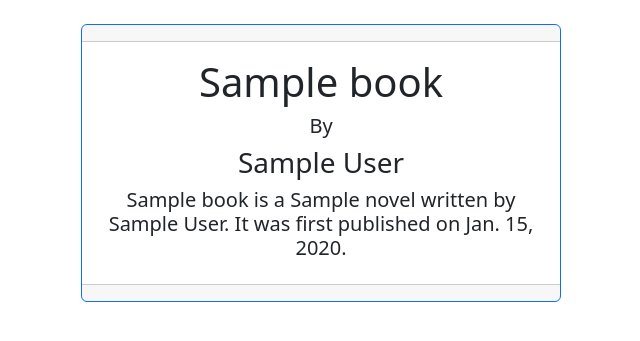
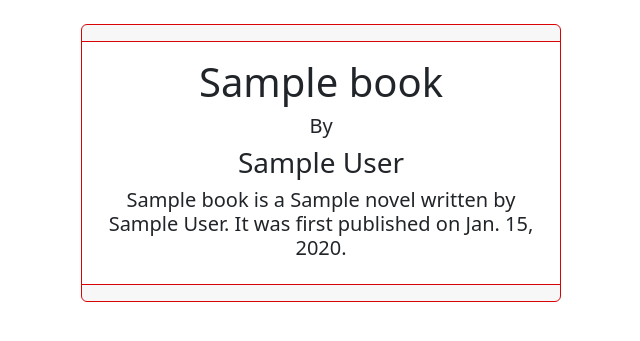
Before and after one commit to DrIntern/final_project, a Django app: page /books/book/1/ in a window 1280 px wide. Shown: the part 57-398 px from the top of the page, without its empty margins (319-959 px from the left). Run offline with Django 5.2, Linux system fonts and the light colour scheme; tables that the repository leaves empty hold one stand-in row (values such as "Sample post"); some libraries are stand-ins or nearby versions.

Commit message:
fidgeted with css

```diff
--- a/bookreview/urls.py
+++ b/bookreview/urls.py
@@ -15,6 +15,8 @@ Including another URLconf
     2. Add a URL to urlpatterns:  path('blog/', include('blog.urls'))
 """
 from django.contrib import admin
+from django.conf.urls.static import static
+from django.conf import settings
 from django.urls import path, include
 
 
@@ -23,4 +25,4 @@ urlpatterns = [
     path('books/', include('books.urls')),
     path('', include('pages.urls')),
 
-]
+] + static(settings.MEDIA_URL, document_root=settings.MEDIA_ROOT)
--- a/static/css/main.css
+++ b/static/css/main.css
@@ -50,3 +50,15 @@ label {
   background-color: pink;
   color: darkred;
 }
+
+.border-red {
+  border: 1px solid rgb(218, 3, 3);
+}
+
+.card-header {
+  border-bottom: 1px solid rgb(218, 3, 3);
+}
+
+.card-footer {
+  border-top: 1px solid rgb(218, 3, 3); ;
+}
--- a/templates/books/book_detail.html
+++ b/templates/books/book_detail.html
@@ -1,8 +1,8 @@
 {% extends "_base.html" %}
-
+{% load static %}
 {% block title %}Book{% endblock %}
 {% block main %}
-  <div class="card border-primary m-auto mb-3 text-center"
+  <div class="card border-red m-auto mb-3 text-center"
     style="max-width: 30rem">
     <div class="card-header"></div>
     <div class="card-body text-dark">
```
